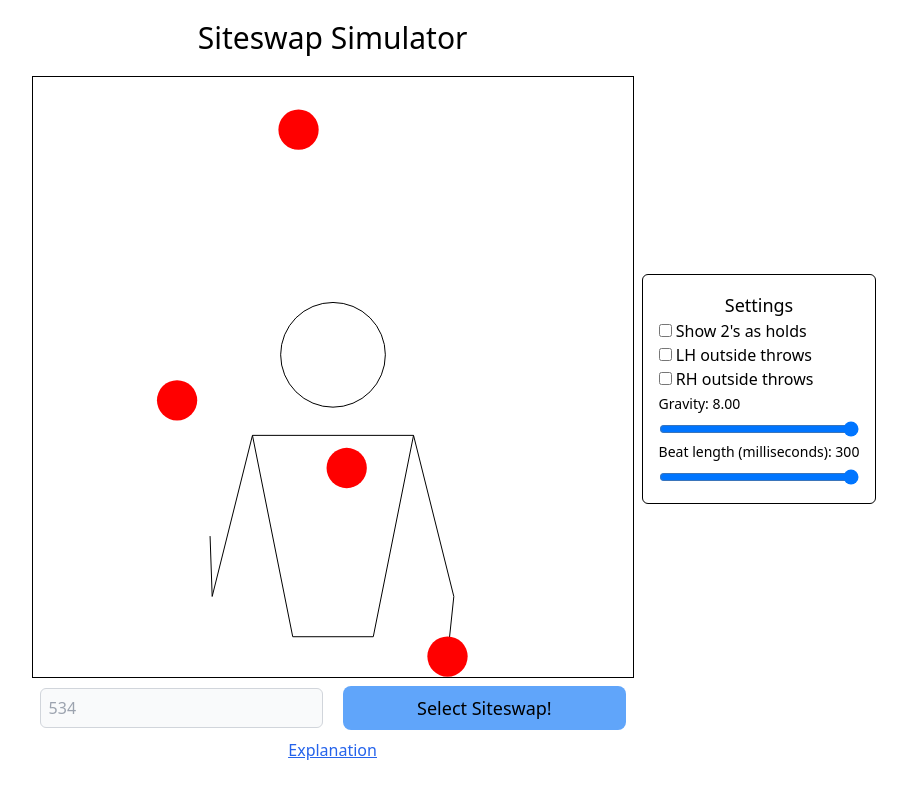
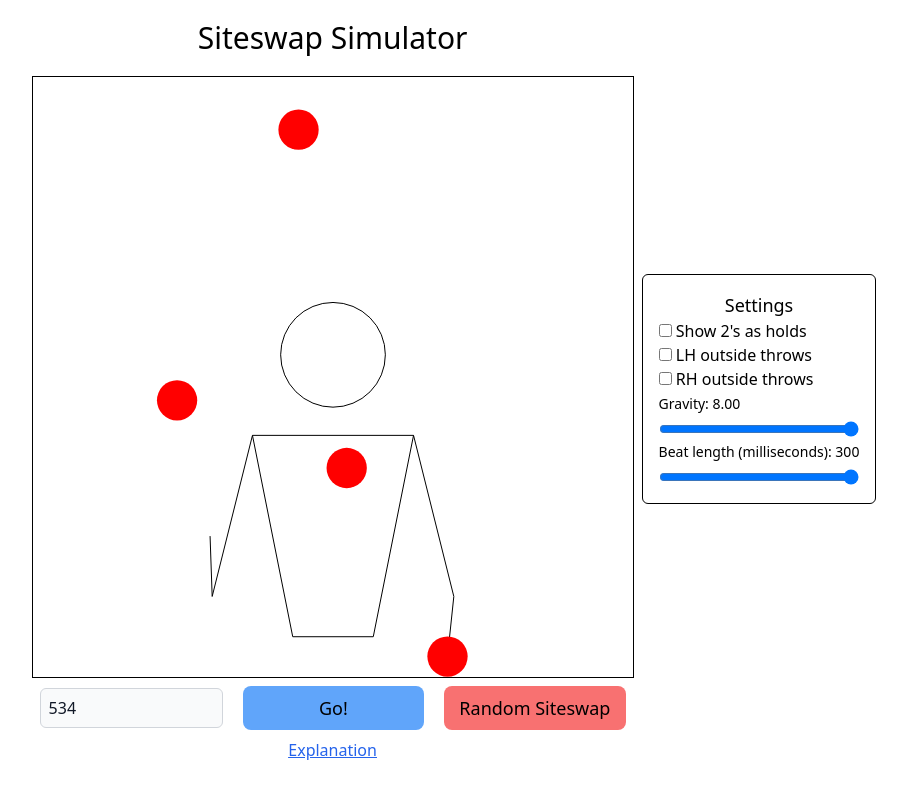
Before and after one commit to HuxleyBerry/siteswap-simulator-react, a Next.js app: page / in a window 1280 px wide. Shown: the whole page, without its empty margins (190-1097 px from the left). Built offline with nearby package versions, Linux system fonts and the light colour scheme.

Commit message:
add random siteswap button

```diff
--- a/src/components/siteswap-selector.jsx
+++ b/src/components/siteswap-selector.jsx
@@ -1,12 +1,22 @@
 'use client'
-import { useState } from 'react';
+import { useState} from 'react';
 
-export default function SiteswapSelector({clickHandler}) {
+export default function SiteswapSelector({clickHandler, getRandom}) {
 
-    const [input, setInput] = useState('')
+    const [input, setInput] = useState("534")
+    const asyncExamples = ["534", "12345", "441", "3", "4", "5", "6", "7", "744", "633", "1357", "51", "17", "53", "423", "525", "50505", "5551", "7131", "561", "4453", "612", "73", "312", "531", "61616", "663", "5241", "5313", "5524", "7333", "7571", "45141", "52512", "56414"];
+    const syncExamples = ["(2x,4x)", "(4,2x)(2x,4)", "(4,4)", "(4,4)(4x,0)(4,4)(0,4x)", "(4,6x)(2x,4)", "(4x,2x)", "(4x,2x)(4,2x)(2x,4x)(2x,4)", "(4x,4x)", "(4x,6)(6,4x)", "(6,4x)(4x,2)", "(6x,2x)", "(6x,2x)(2x,6x)", "(6x,4)(4,2x)(4,6x)(2x,4)", "(6x,4)(4,6x)", "(6x,4x)", "(6x,6x)(2x,2x)", "(2x,2x)", "(8,2x)(4,2x)(2x,8)(2x,4)"];
+    const multiplexExamples = ["[54]24", "[43]1421", "4[43]1", "[32]", "[43]23", "[43][32]3", "[31]", "(2,4)([4x4],2x)", "(2,4x)([4x4],2)", "(2,6)([6x6],2x)(6x,2x)"];
+    const examples = asyncExamples.concat(syncExamples, multiplexExamples);
+
+    function getRandomSiteswap() {
+        const randomSiteswap = examples[Math.floor(Math.random()*examples.length)];
+        setInput(randomSiteswap);
+    }
 
     return <div className="flex flex-row items-center justify-content m-2">
-            <input placeholder={"534"} className="w-full p-2 h-10 bg-gray-50 border border-gray-300 text-gray-900 text-md rounded-md" onChange={(event) => setInput(event.target.value)}/>
-            <button className='bg-blue-400 text-lg text-black w-full p-2 rounded-lg ml-5' onClick={() => clickHandler(input)}>Select Siteswap!</button>
+            <input value={input} placeholder={"534"} className="w-full p-2 h-10 bg-gray-50 border border-gray-300 text-gray-900 text-md rounded-md" onChange={(event) => setInput(event.target.value)}/>
+            <button className='bg-blue-400 text-lg text-black w-full p-2 rounded-lg ml-5' onClick={() => clickHandler(input)}>Go!</button>
+            <button className='bg-red-400 text-lg text-black w-full p-2 rounded-lg ml-5' onClick={getRandomSiteswap}>Random Siteswap</button>
         </div>
 }
```
